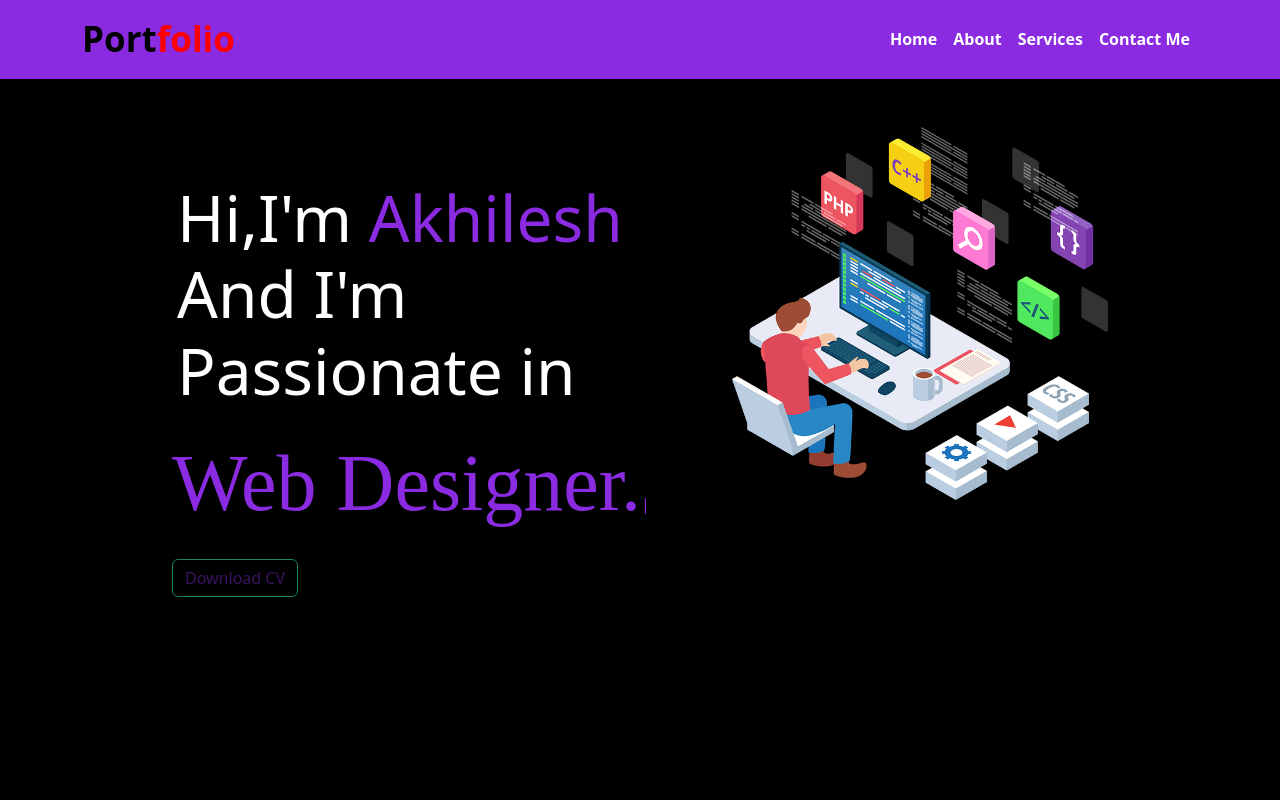
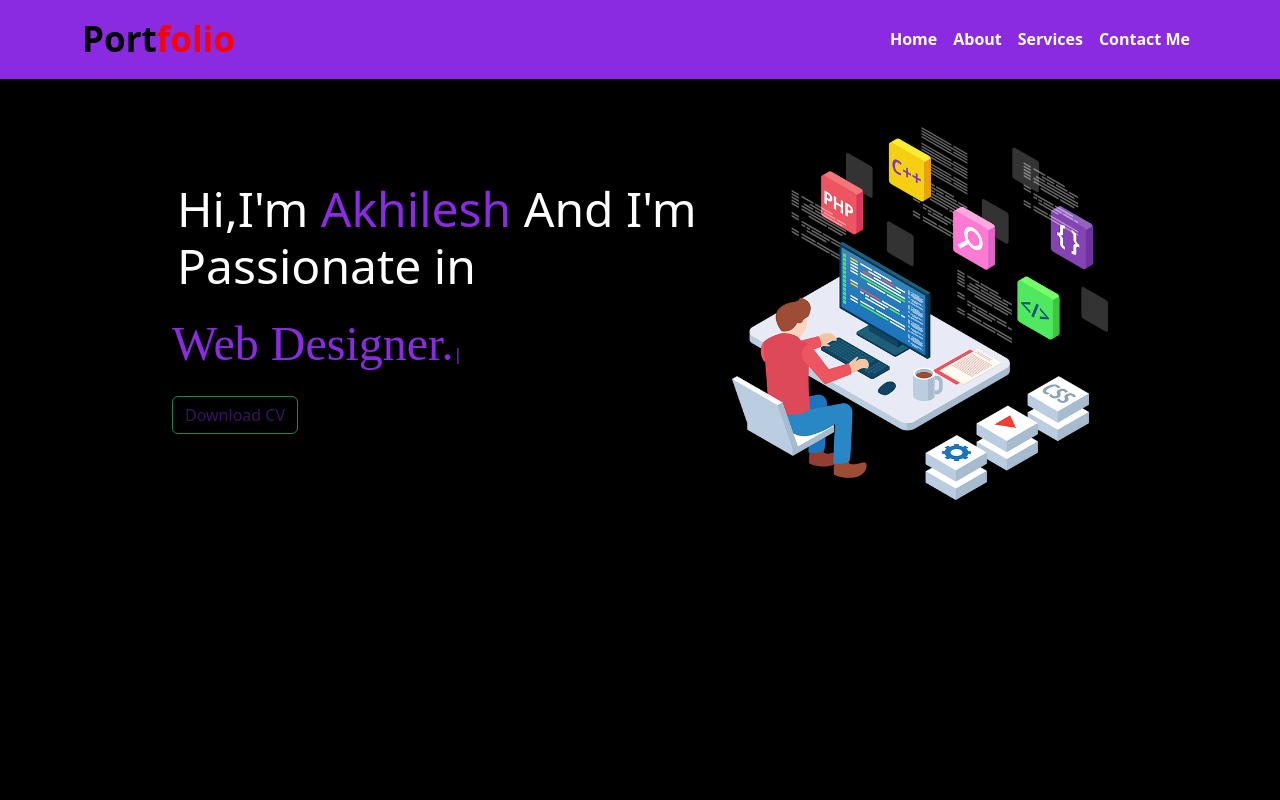
Before and after one commit to Akhilesh-pr/portfolio, a plain HTML site: page index.html in a window 1280 px wide. Shown: the top 800 px of the page. Drawn offline with nearby package versions, Linux system fonts and the light colour scheme; a web font is replaced by a local one.

Commit message:
Update index.css

```diff
--- a/index.css
+++ b/index.css
@@ -16,12 +16,12 @@
 }
 
 #element{
-  font-size: 5rem;
+  font-size: 3rem;
   color: blueviolet;
   font-family: 'Times New Roman', Times, serif;
 }
 h1{
-    font-size: 4rem;
+    font-size: 3rem;
     padding: 5px;
 }
 span{
@@ -113,7 +113,7 @@ a{
         padding: 2px;
     }
     #element{
-        font-size: 2rem;
+        font-size: 4vh;
         padding: 2px;
     }
     .btnn{
```
